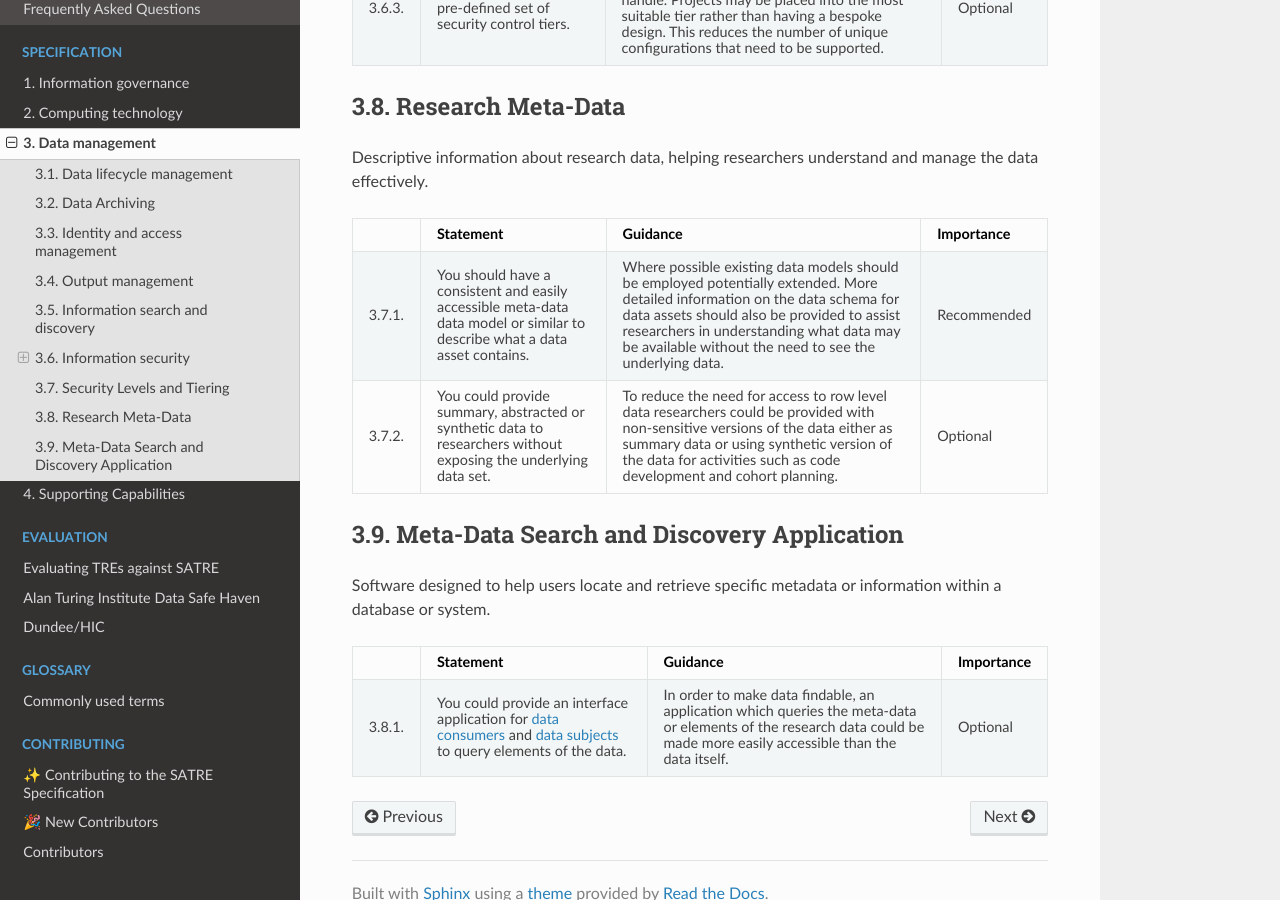
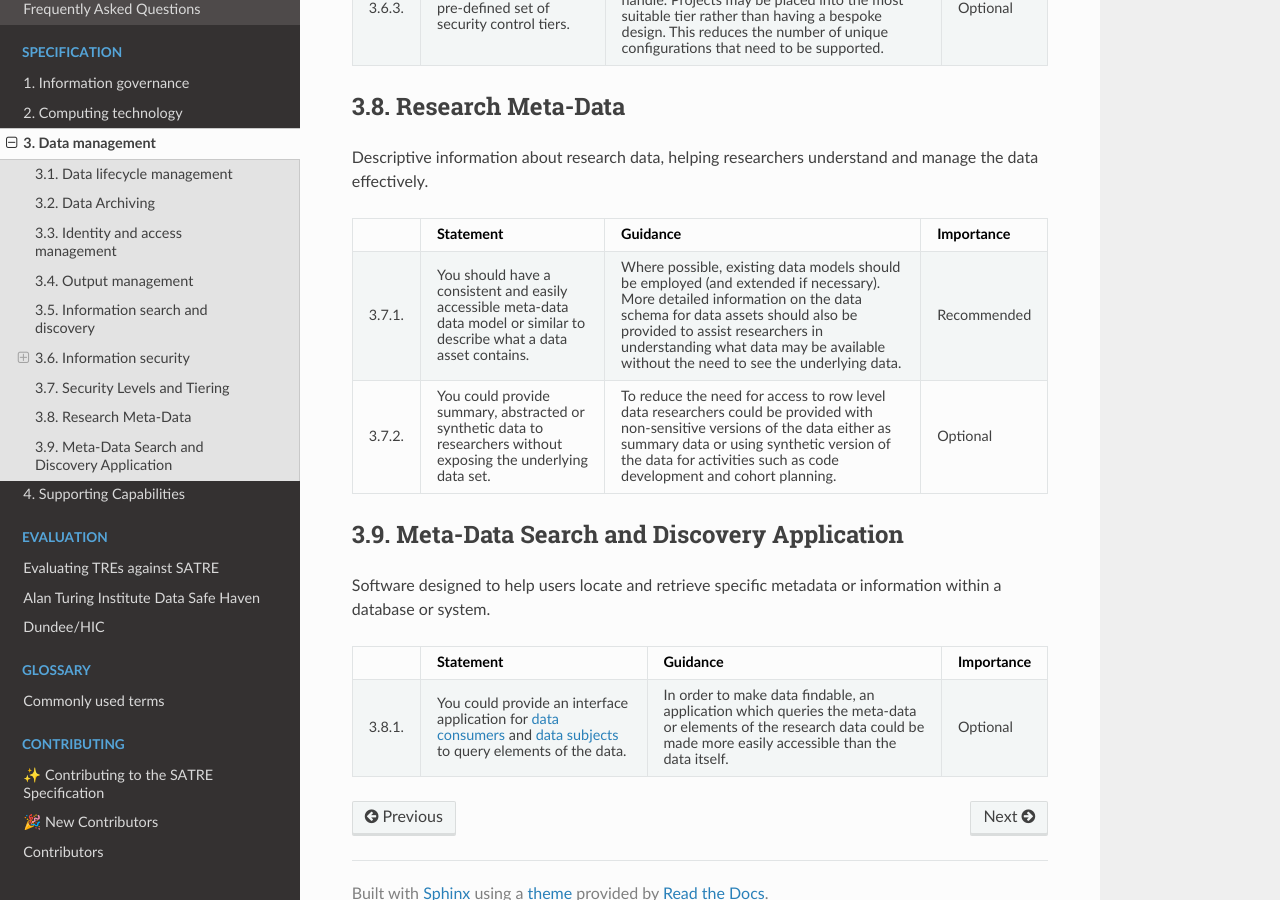
Before and after one commit to sa-tre/satre-specification, a Sphinx documentation site: the page built from docs/source/pillars/data_management.md, in a window 1280 px wide and 900 px high, scrolled down 8602 px. Built offline with Sphinx 7.4.7 and the Read the Docs theme 2.0.0, drawn with Linux system fonts in a browser that asks for light colours.

Commit message:
Update docs/source/pillars/data_management.md
Co-authored-by: Simon Li <orpheus+devel@gmail.com>

```diff
--- a/docs/source/pillars/data_management.md
+++ b/docs/source/pillars/data_management.md
@@ -444,7 +444,7 @@ Descriptive information about research data, helping researchers understand and
   - Importance
 * - 3.7.1.
   - You should have a consistent and easily accessible meta-data data model or similar to describe what a data asset contains.
-  - Where possible existing data models should be employed potentially extended.
+  - Where possible, existing data models should be employed (and extended if necessary).
     More detailed information on the data schema for data assets should also be provided to assist researchers in understanding what data may be available without the need to see the underlying data.
   - Recommended
 * - 3.7.2.
```
